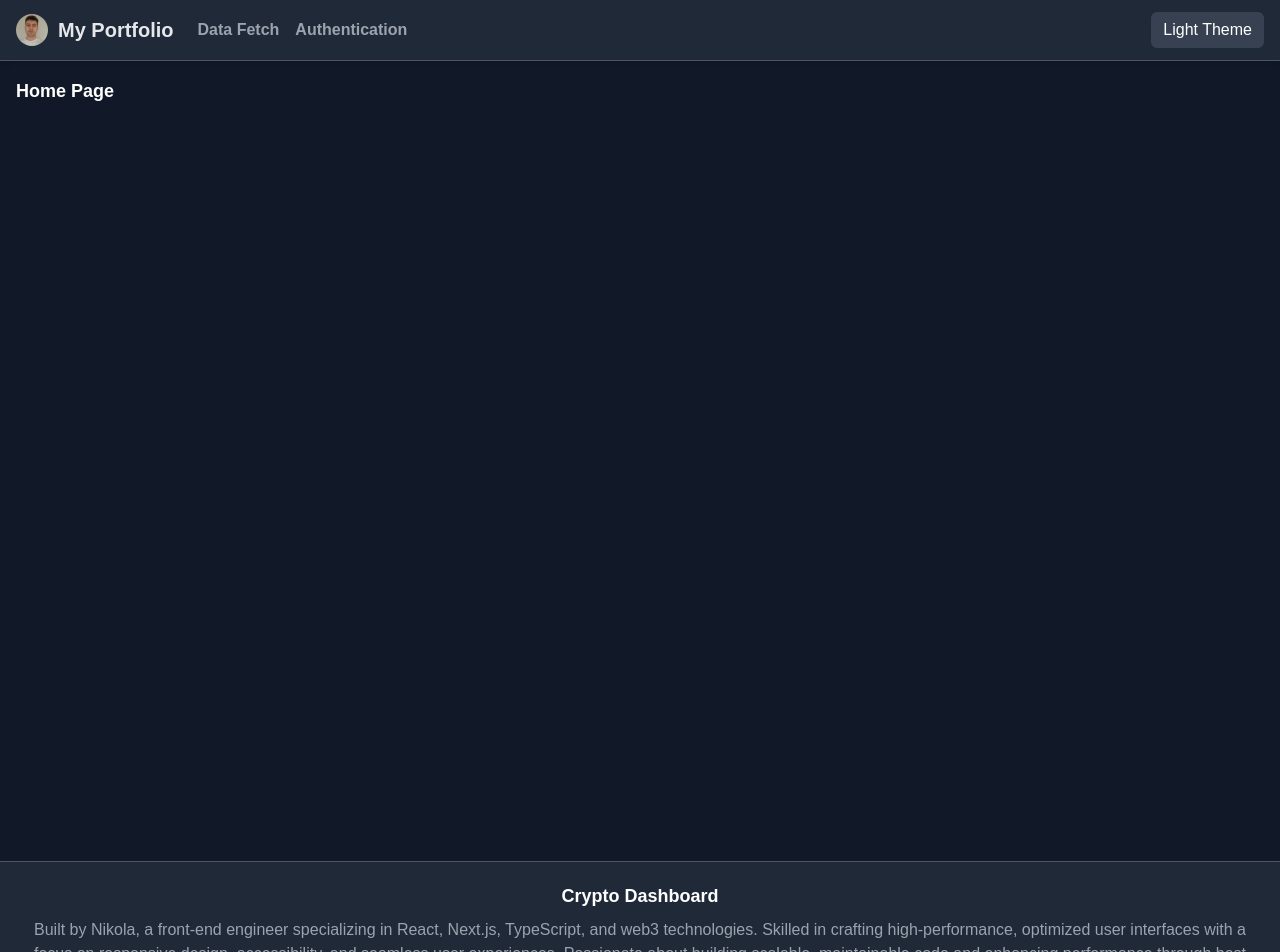
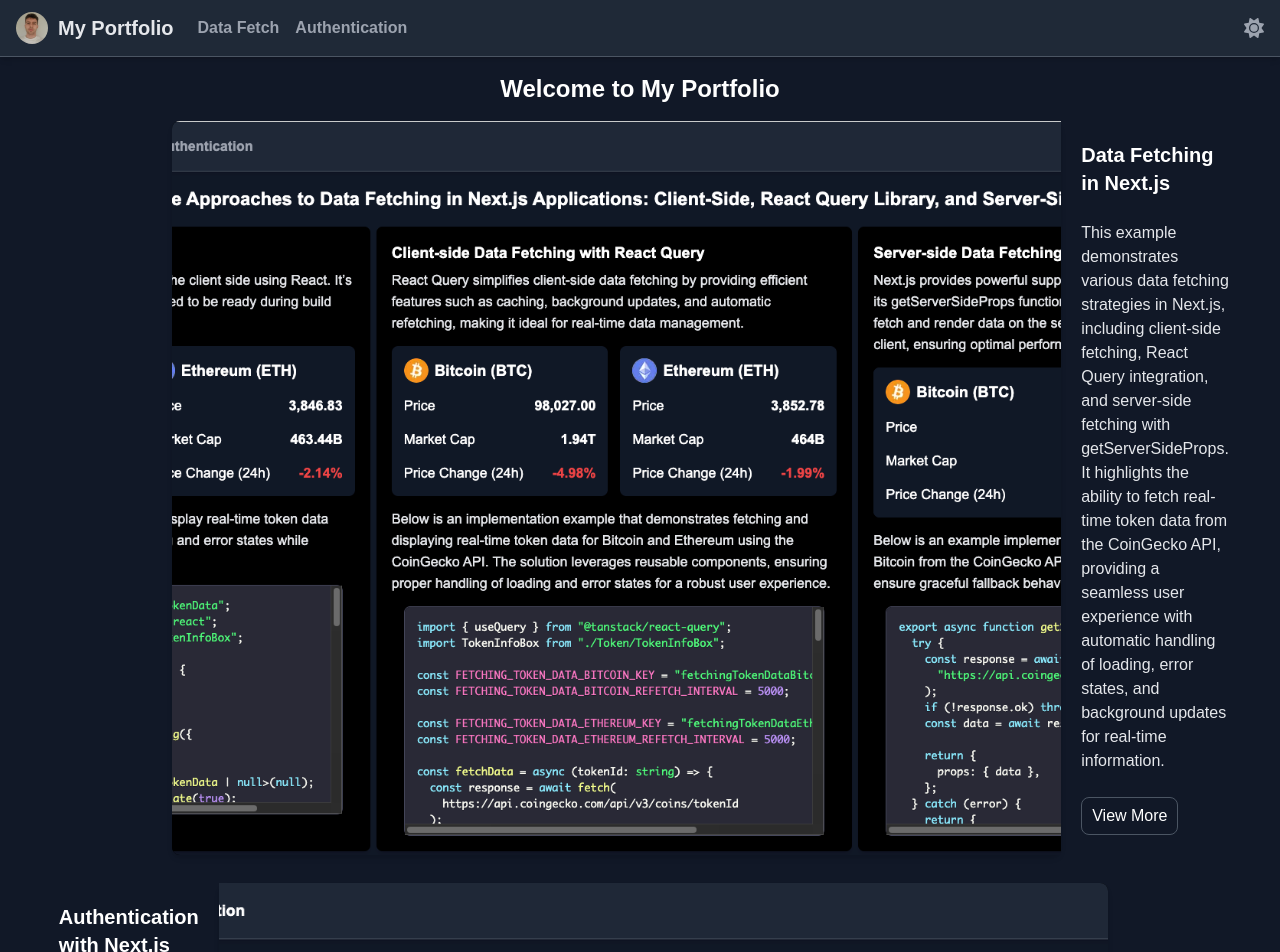
Before and after one commit to ndim99/my-portfolio, a Next.js app: page / in a window 1280 px wide. Shown: the top 952 px of the page. Built offline with nearby package versions, Linux system fonts and the light colour scheme; no server answers.

Commit message:
feat: update home page and header

```diff
--- /dev/null
+++ b/src/components/HomePageBox.tsx
@@ -0,0 +1,52 @@
+import Image from "next/image";
+import Link from "next/link";
+
+interface HomeBoxProps {
+  img: string;
+  title: string;
+  description: string;
+  link: string;
+  order?: boolean;
+}
+export default function HomeBox({
+  img,
+  title,
+  description,
+  link,
+  order,
+}: HomeBoxProps) {
+  return (
+    <div
+      className={`xl:w-[95%] w-full flex xl:flex-row flex-col rounded-lg shadow-md bg-white dark:bg-black ${
+        order ? "justify-end ml-auto" : "justify-start"
+      }`}
+    >
+      <Image
+        src={img}
+        alt="ss"
+        width={600}
+        height={600}
+        className={`h-auto w-auto object-cover ${
+          order
+            ? "xl:order-2 rounded-tr-lg rounded-br-lg"
+            : "xl:order-1 rounded-tl-lg rounded-bl-lg"
+        }`}
+      />
+      <div
+        className={`flex flex-col 2xl:gap-4 gap-3 2xl:p-6 lg:p-5 p-4 w-full ${
+          order ? "xl:order-1" : "xl:order-2"
+        }`}
+      >
+        <h2 className="fontSizeFrom2xl font-semibold text-primary-colors mb-3">
+          {title}
+        </h2>
+        <p className="fontSizeFromLg text-secondary-colors mb-3">
+          {description}
+        </p>
+        <Link href={link} className="button">
+          View More
+        </Link>
+      </div>
+    </div>
+  );
+}
--- a/src/components/ThemeButton.tsx
+++ b/src/components/ThemeButton.tsx
@@ -12,23 +12,29 @@ export default function ThemeButton() {
   return isMounted ? (
     <>
       {theme === "dark" && (
-        <button
+        <svg
           onClick={() => setTheme("light")}
-          className="bg-gray-700 hover:bg-gray-500 text-black dark:text-white 2xl:py-2 py-1.5 2xl:px-4 px-3 rounded-md outline-0"
+          xmlns="http://www.w3.org/2000/svg"
+          viewBox="0 0 512 512"
+          className="link w-5 h-5 cursor-pointer"
+          fill="currentColor"
         >
-          Light Theme
-        </button>
+          <path d="M361.5 1.2c5 2.1 8.6 6.6 9.6 11.9L391 121l107.9 19.8c5.3 1 9.8 4.6 11.9 9.6s1.5 10.7-1.6 15.2L446.9 256l62.3 90.3c3.1 4.5 3.7 10.2 1.6 15.2s-6.6 8.6-11.9 9.6L391 391 371.1 498.9c-1 5.3-4.6 9.8-9.6 11.9s-10.7 1.5-15.2-1.6L256 446.9l-90.3 62.3c-4.5 3.1-10.2 3.7-15.2 1.6s-8.6-6.6-9.6-11.9L121 391 13.1 371.1c-5.3-1-9.8-4.6-11.9-9.6s-1.5-10.7 1.6-15.2L65.1 256 2.8 165.7c-3.1-4.5-3.7-10.2-1.6-15.2s6.6-8.6 11.9-9.6L121 121 140.9 13.1c1-5.3 4.6-9.8 9.6-11.9s10.7-1.5 15.2 1.6L256 65.1 346.3 2.8c4.5-3.1 10.2-3.7 15.2-1.6zM160 256a96 96 0 1 1 192 0 96 96 0 1 1 -192 0zm224 0a128 128 0 1 0 -256 0 128 128 0 1 0 256 0z" />
+        </svg>
       )}
       {theme === "light" && (
-        <button
+        <svg
           onClick={() => setTheme("dark")}
-          className="bg-gray-100 hover:bg-gray-300 text-black 2xl:py-2 py-1.5 2xl:px-4 px-3 rounded-md outline-0"
+          xmlns="http://www.w3.org/2000/svg"
+          viewBox="0 0 384 512"
+          className="link w-5 h-5 cursor-pointer"
+          fill="currentColor"
         >
-          Dark Theme
-        </button>
+          <path d="M223.5 32C100 32 0 132.3 0 256S100 480 223.5 480c60.6 0 115.5-24.2 155.8-63.4c5-4.9 6.3-12.5 3.1-18.7s-10.1-9.7-17-8.5c-9.8 1.7-19.8 2.6-30.1 2.6c-96.9 0-175.5-78.8-175.5-176c0-65.8 36-123.1 89.3-153.3c6.1-3.5 9.2-10.5 7.7-17.3s-7.3-11.9-14.3-12.5c-6.3-.5-12.6-.8-19-.8z" />
+        </svg>
       )}
     </>
   ) : (
-    <div className="w-full hoverItemRow h-[34px] rounded-md border border-transparent" />
+    <div className="w-5 rounded-full hoverItemRow h-5 border border-transparent" />
   );
 }
--- a/src/pages/index.tsx
+++ b/src/pages/index.tsx
@@ -1,11 +1,35 @@
 import Container from "@/components/Container";
+import Link from "next/link";
+import Image from "next/image";
+import HomeBox from "@/components/HomePageBox";
 
-export default function HomePage() {
+export default function Home() {
   return (
     <Container>
-      <p className="fontSizeFromXl font-semibold text-primary-colors">
-        Home Page
-      </p>
+      <h1 className="fontSizeFrom3xl font-bold text-primary-colors text-center">
+        Welcome to My Portfolio
+      </h1>
+
+      <div className="xl:w-3/4 w-full flex flex-col 2xl:gap-8 lg:gap-7 gap-6 mx-auto">
+        <HomeBox
+          img={"/data-fetching.png"}
+          title={"Data Fetching in Next.js"}
+          description={
+            "This example demonstrates various data fetching strategies in Next.js, including client-side fetching, React Query integration, and server-side fetching with getServerSideProps. It highlights the ability to fetch real-time token data from the CoinGecko API, providing a seamless user experience with automatic handling of loading, error states, and background updates for real-time information."
+          }
+          link={"/data-fetching"}
+        />
+
+        <HomeBox
+          img={"/auth.png"}
+          title={"Authentication with Next.js"}
+          description={
+            "This example showcases the implementation of secure user authentication using Next.js, integrating Privy for decentralized authentication and Next.js for additional functionality. It also demonstrates how real-time token data can be fetched and displayed, ensuring a smooth authentication flow with dynamic content. This example emphasizes the use of modern authentication techniques in web3 applications."
+          }
+          link={"/auth"}
+          order
+        />
+      </div>
     </Container>
   );
 }
--- a/src/styles/components.css
+++ b/src/styles/components.css
@@ -32,3 +32,7 @@
 .input {
   @apply outline-0 w-full rounded-lg px-2.5 py-2 border border-gray-300 dark:border-gray-600 text-black dark:text-white;
 }
+
+.button {
+  @apply outline-0 rounded-lg px-2.5 py-1.5 border border-gray-300 dark:border-gray-600 text-black dark:text-white bg-transparent hover:bg-gray-100 dark:hover:bg-gray-900 w-max;
+}
```
